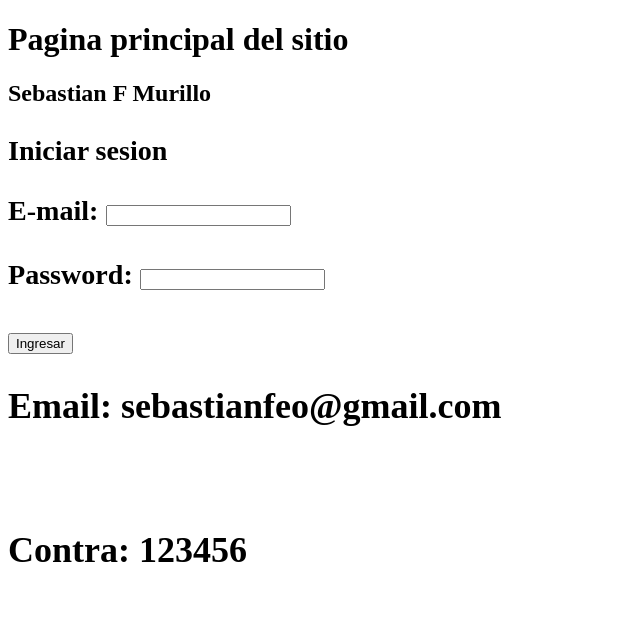
After one commit to SebasF10/introd_php, a PHP site: page / in a window 1280 px wide. The commit adds this page. Shown: the top 642 px of the page, without its empty margins (0-640 px from the left). Run offline with PHP 8.4, Linux system fonts and the light colour scheme.

Commit message:
se realizo el trabajo

```diff
--- /dev/null
+++ b/index.php
@@ -0,0 +1,26 @@
+<!DOCTYPE html>
+<html lang="en">
+<head>
+    <meta charset="UTF-8">
+    <meta name="viewport" content="width=device-width, initial-scale=1.0">
+    <title>Introduccion a php</title>
+</head>
+<body>
+    <h1> Pagina principal del sitio <h1>
+    <h2> Sebastian F Murillo <h2>
+
+    <form action = "modelo/loguear.php"  method = "post">
+        <h3> Iniciar sesion <h3>
+        <label for="">E-mail:</label>
+        <input type= "text" name= "email" id="" require>
+        <br><br>
+        <label for="">Password:</label>
+        <input type= "text" name= "password" id="" require>
+        <br><br>
+        <button type ="submit"> Ingresar </button>
+    </form>
+
+    <h2> Email: sebastianfeo@gmail.com<h2><br>
+    <h2> Contra: 123456<h2><br>
+</body>
+</html>
```
Also changed, not shown: modelo/conexcion.php (+29 -0 lines), modelo/loguear.php (added, +22 -0 lines), modelo/index.php (added).
